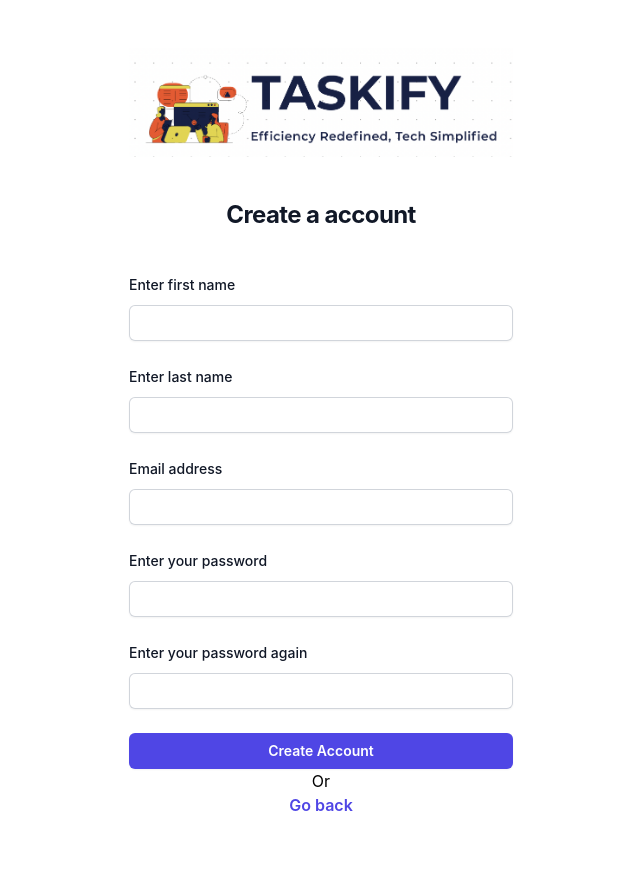
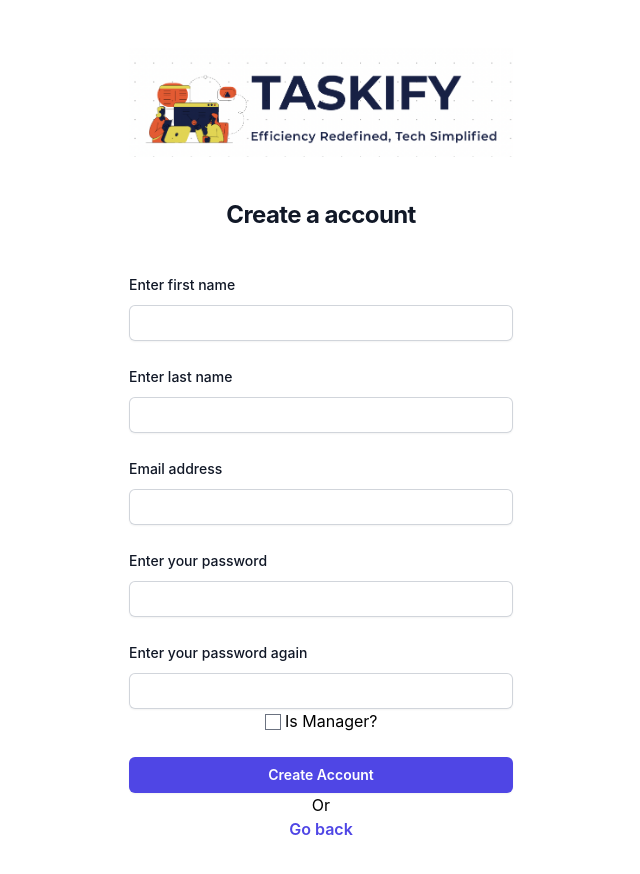
Before and after one commit to GPTV9-Turbo-Hackathon/Taskr, a React (Vite) app: page /create-user in a window 1280 px wide. Shown: the top 874 px of the page, without its empty margins (319-959 px from the left). Built offline with nearby package versions, Linux system fonts and the light colour scheme; no server answers.

Commit message:
add tickbox for manager

```diff
--- a/src/components/CreateUser.jsx
+++ b/src/components/CreateUser.jsx
@@ -1,4 +1,4 @@
-import appLogo from '../assets/app-logo.png'
+import appLogo from '../assets/app-logo.png';
 import React, { useState } from 'react';
 import '../firebase-config';
 import { db } from '../firebase-config';
@@ -9,6 +9,7 @@ import LoginInputBox from './helpers/LoginInputBox';
 import { useNavigate } from 'react-router-dom';
 
 import { createUserWithEmailAndPassword } from 'firebase/auth';
+import { useEffect } from 'react';
 
 function CreateUser({ auth }) {
   const [email, setEmail] = useState('');
@@ -16,6 +17,16 @@ function CreateUser({ auth }) {
   const [passwordTwo, setPasswordTwo] = useState('');
   const [firstName, setFirstName] = useState('');
   const [lastName, setLastName] = useState('');
+  const [isManager, setIsManager] = useState(false);
+
+  useEffect(() => {
+    console.log(isManager)
+  },[isManager]);
+
+  const handleManagerChange = () => {
+    setIsManager(!isManager);
+  };
+
   // TODO: Add avatar upload
   // const [avatarLink, setAvatarLink] = useState('');
 
@@ -31,6 +42,7 @@ function CreateUser({ auth }) {
         lastName: lastName,
         points: 0,
         eligibleForReview: false,
+        isManager: isManager ? 1 : 0,
         // TODO: Create initial value for every user
         // reviews: { 1: '1' },
         tasks: sampleTask.map((task, index) => {
@@ -64,11 +76,7 @@ function CreateUser({ auth }) {
     <>
       <div className="flex min-h-full flex-1 flex-col justify-center px-6 py-12 lg:px-8 min-w-">
         <div className="sm:mx-auto sm:w-full sm:max-w-sm">
-          <img
-            className="mx-auto h-15 w-auto"
-            src={appLogo}
-            alt="Your Company"
-          />
+          <img className="mx-auto h-15 w-auto" src={appLogo} alt="Your Company" />
           <h2 className="mt-10 text-center text-2xl font-bold leading-9 tracking-tight text-gray-900">
             Create a account
           </h2>
@@ -121,6 +129,7 @@ function CreateUser({ auth }) {
               onChange={(e) => setPasswordTwo(e.target.value)}
               text="Enter your password again"
             />
+            <lable><input type="checkbox" id="isManager" name="isManager" value={isManager} onChange={handleManagerChange} /> Is Manager?</lable>
 
             {passwordOne === passwordTwo ? (
               <div>
```
